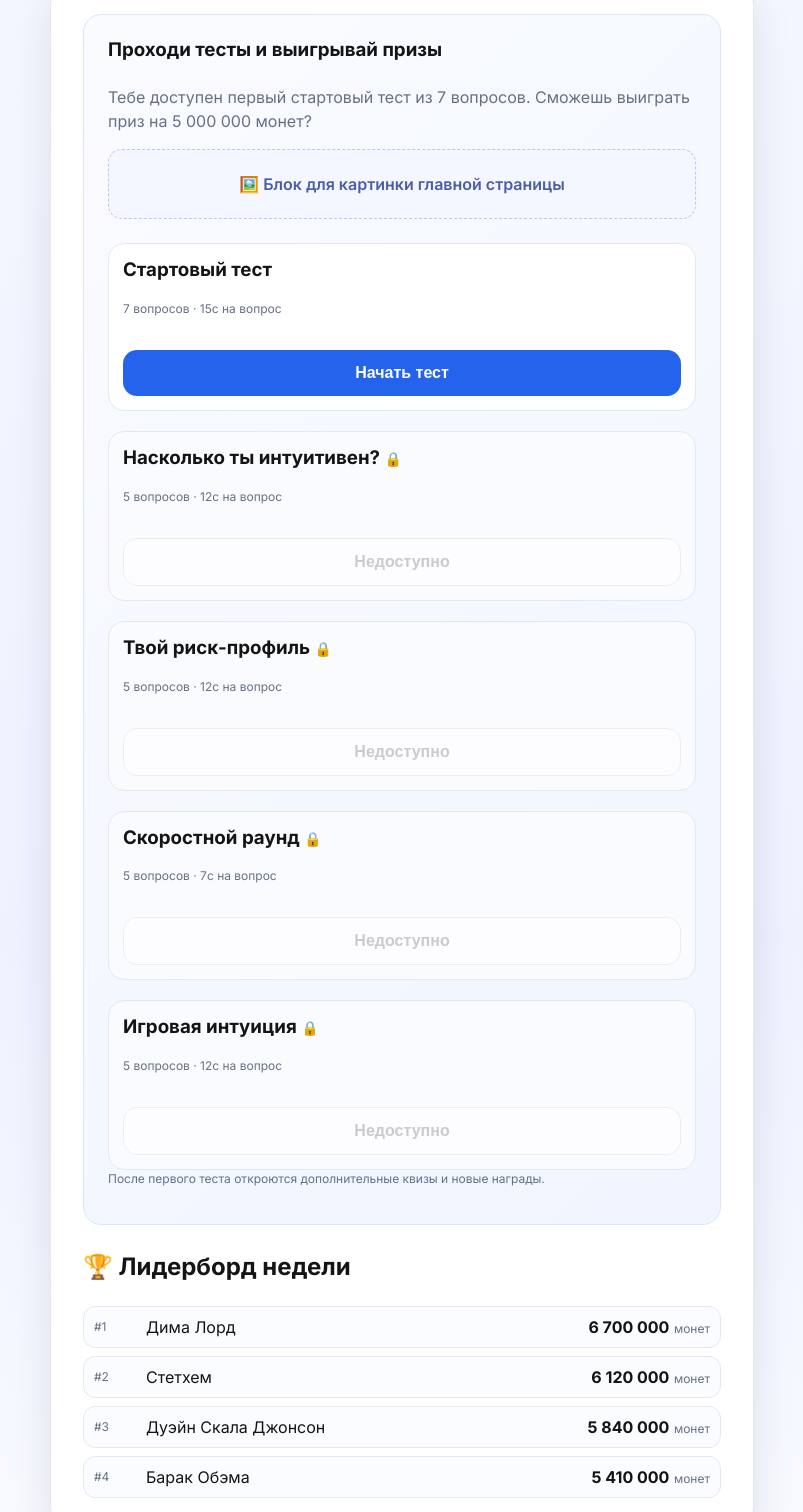
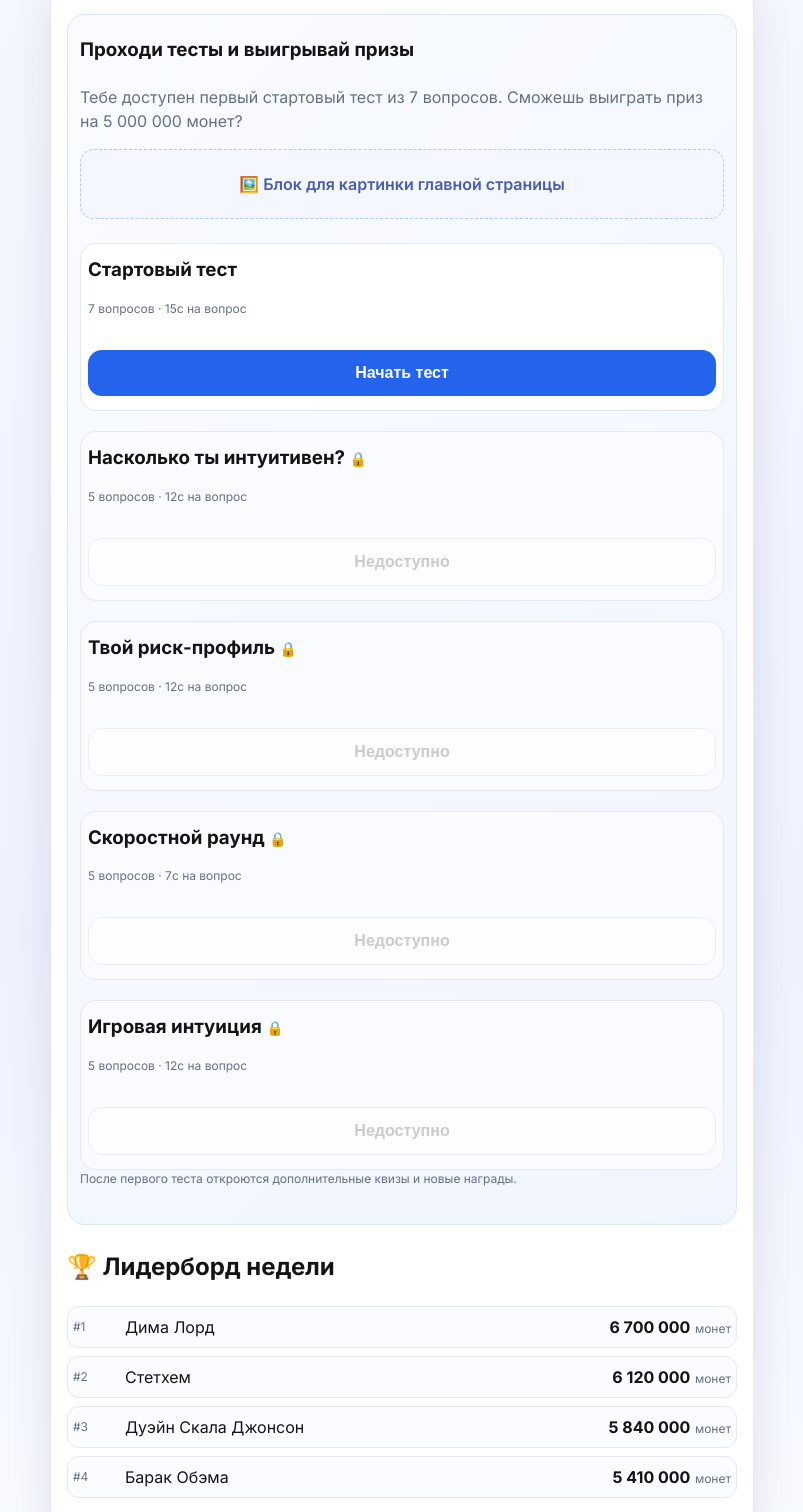
Before and after one commit to BeardedVage/traff-quiz, a plain HTML site: page index.html in a window 1280 px wide. Shown: the part 59-1571 px from the top of the page, without its empty margins (238-1041 px from the left). Drawn offline with Linux system fonts and the light colour scheme.

Commit message:
Reduce horizontal padding in content blocks by half

```diff
--- a/styles.css
+++ b/styles.css
@@ -37,7 +37,7 @@ body {
   border-radius: 24px;
   box-shadow: var(--shadow);
   border: 1px solid var(--border);
-  padding: 24px;
+  padding: 24px 12px;
   animation: fadeSlide 280ms ease;
 }
 
@@ -114,7 +114,7 @@ p {
   background: linear-gradient(135deg, #f9fbff 0%, #f0f5ff 100%);
   border: 1px solid #dbe5ff;
   border-radius: 18px;
-  padding: 24px;
+  padding: 24px 12px;
   margin-bottom: 28px;
 }
 
@@ -157,7 +157,7 @@ p {
   border: 1px solid var(--border);
   border-radius: 16px;
   background: white;
-  padding: 14px;
+  padding: 14px 7px;
   display: grid;
   gap: 20px;
   position: relative;
@@ -237,7 +237,7 @@ p {
   border-radius: 14px;
   background: #f4f7ff;
   color: #4a5ea8;
-  padding: 24px;
+  padding: 24px 12px;
   text-align: center;
   font-weight: 600;
   margin-bottom: 24px;
@@ -315,7 +315,7 @@ p {
   background: #fbfcff;
   border: 1px solid var(--border);
   border-radius: 12px;
-  padding: 10px;
+  padding: 10px 5px;
 }
 
 .avatar {
@@ -352,6 +352,6 @@ p {
   }
 
   .card {
-    padding: 32px;
+    padding: 32px 16px;
   }
 }
```
